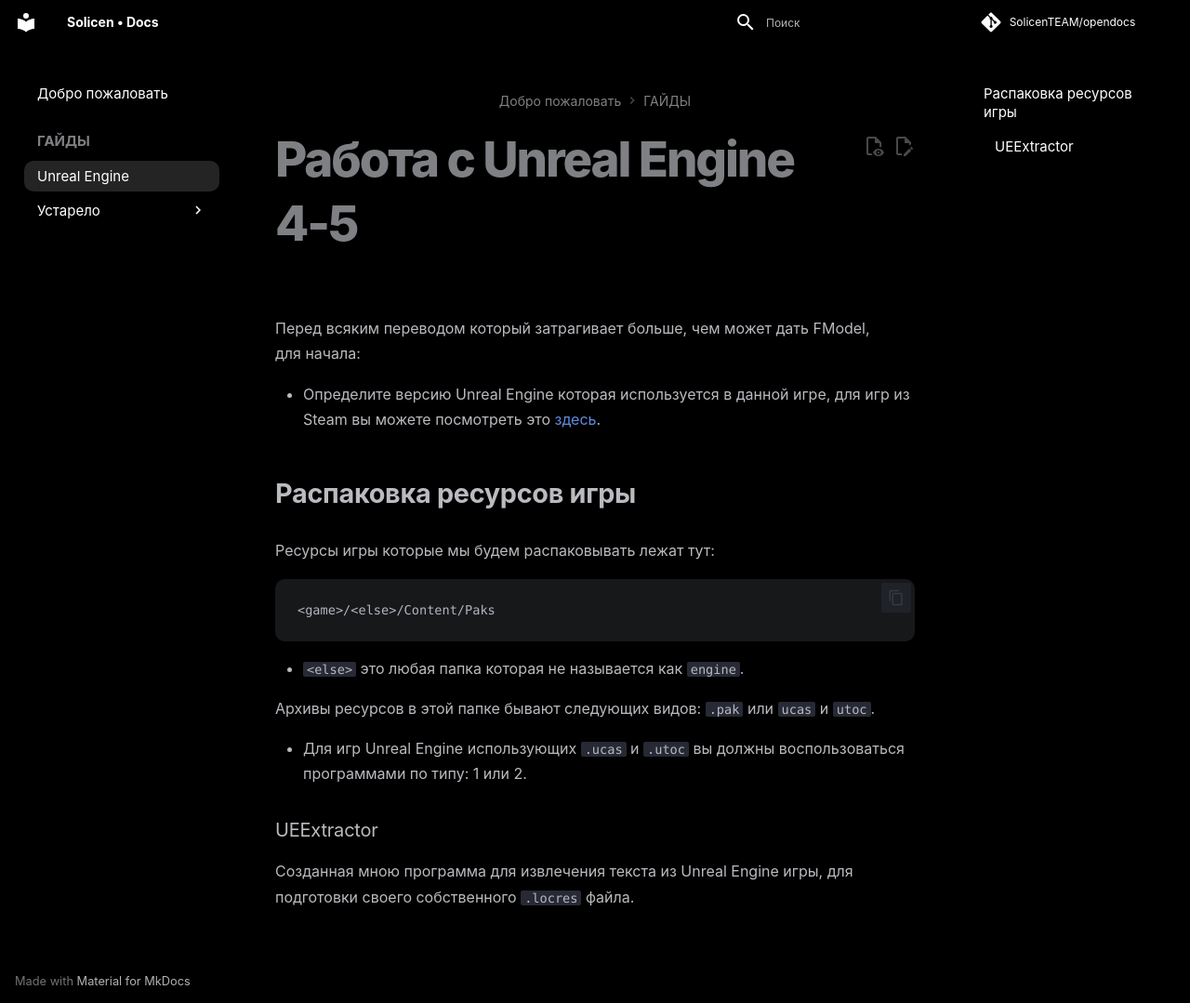
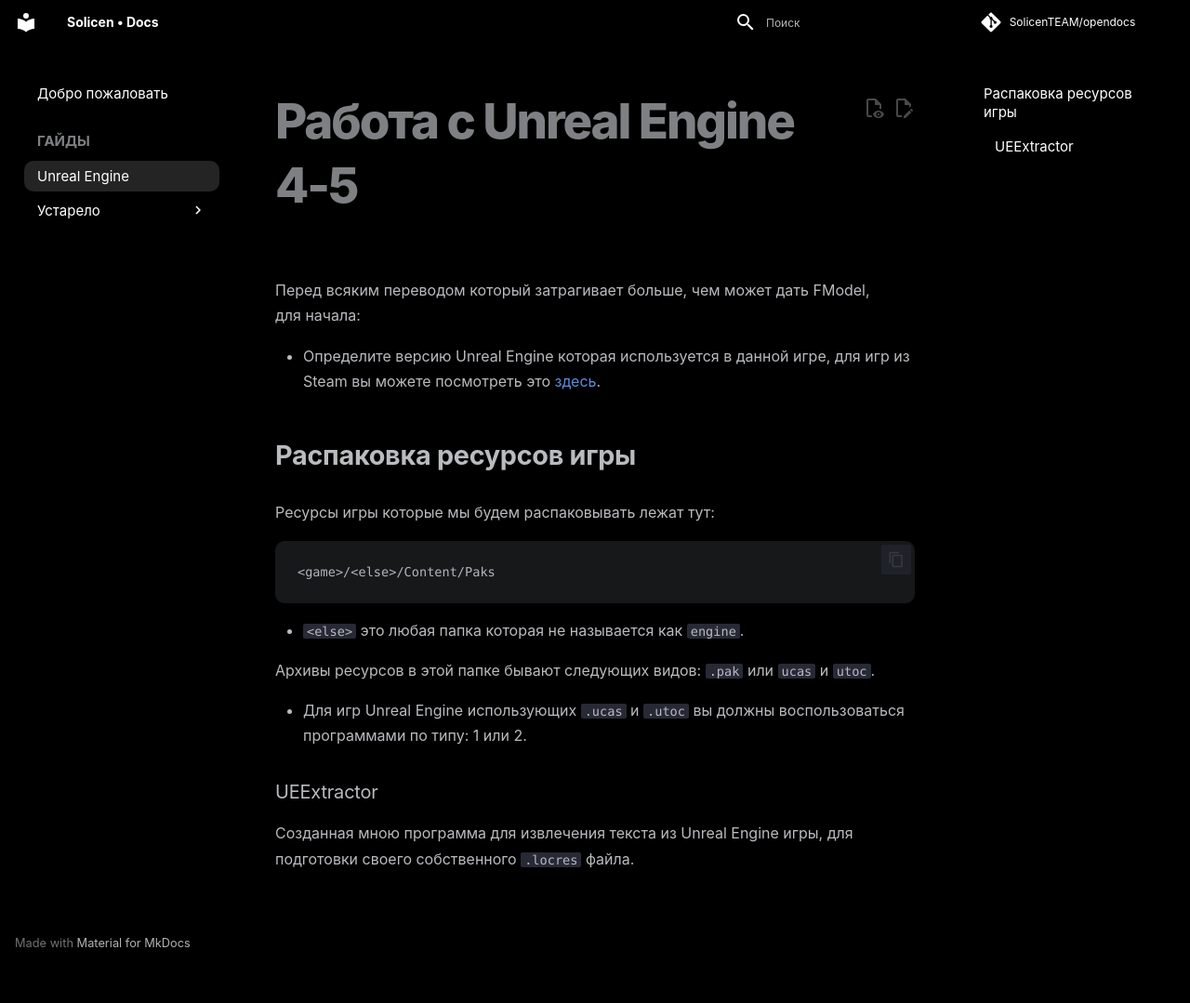
Before and after one commit to SolicenTEAM/OpenDocs, an MkDocs documentation site: the page built from docs/guides/unreal engine.md, in a window 1280 px wide. Shown: the whole page at 93% size. Built offline with MkDocs 1.6.1 and Material for MkDocs 9.7.7, drawn with Linux system fonts in a browser that asks for light colours; comment, search, counter and statistics services are not loaded; after the commit the page ends 1038 px from its top, so only the background shows below that.

Commit message:
Update extra.css

```diff
--- a/docs/extra.css
+++ b/docs/extra.css
@@ -92,6 +92,10 @@
 .md-content p {
   max-width: 90vw;
 
+}
+
+.md-path {
+  display: none !important;
 }
 
 .md-main__inner {
```
